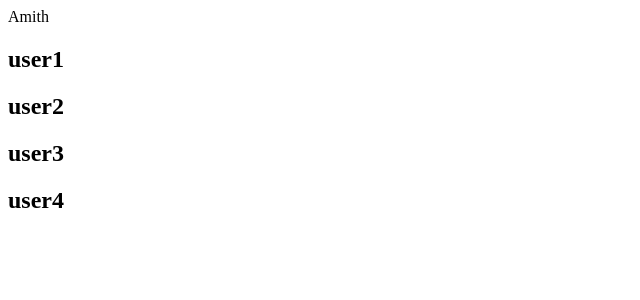
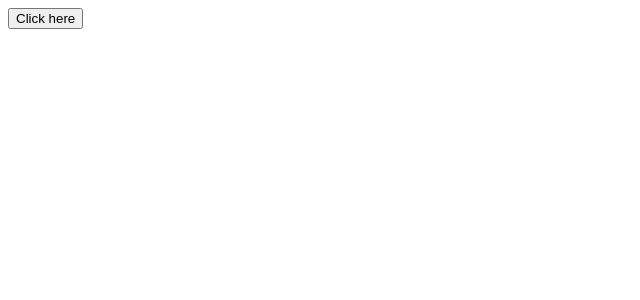
Before and after one commit to Amith-18/Todo-List, a React (Vite) app: page / in a window 1280 px wide. Shown: the top 300 px of the page, without its empty margins (0-640 px from the left). Built offline with nearby package versions, Linux system fonts and the light colour scheme.

Commit message:
change in App.jsx

```diff
--- a/src/App.jsx
+++ b/src/App.jsx
@@ -1,14 +1,15 @@
 
 const App = () => {
 
-  let x ='Amith';
-  let array =['user1','user2','user3','user4']
+  const btnClick =()=>{
+    console.log("clicked")
+
+  }
   return (
     <div>
-      {x}
-      {array.map((user)=>{
-        return <h2>{user}</h2>
-      })}
+      <button onClick={()=>{
+        btnClick()
+      }}>Click here</button>
     </div>
   )
 
```
